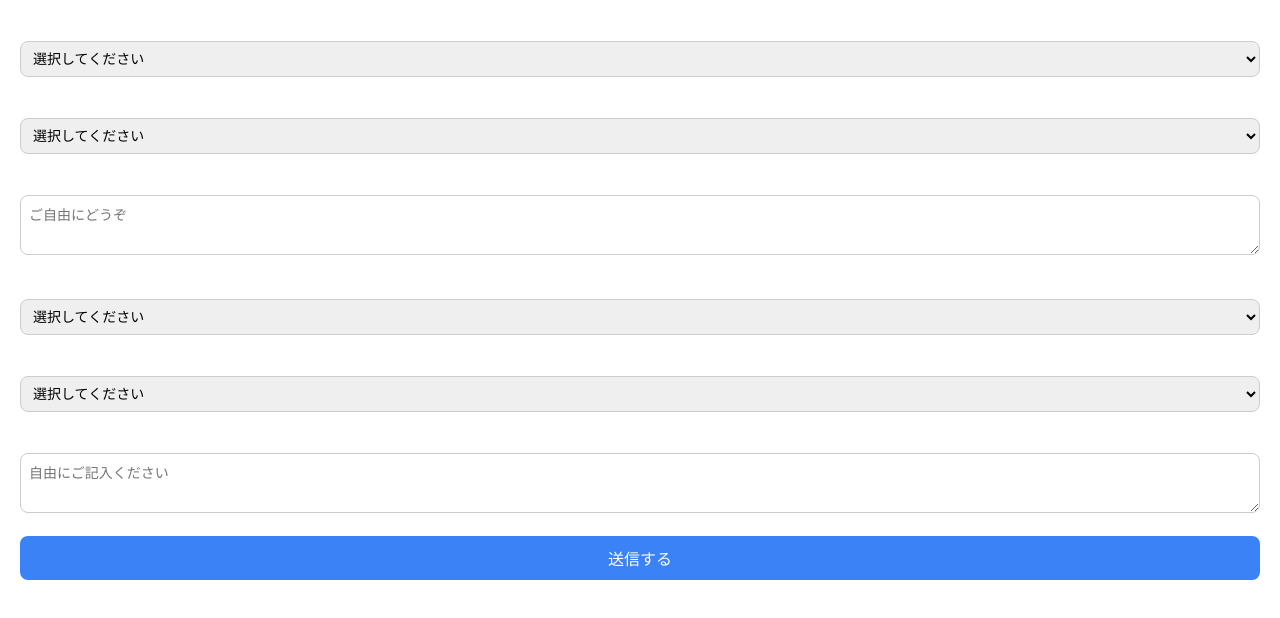
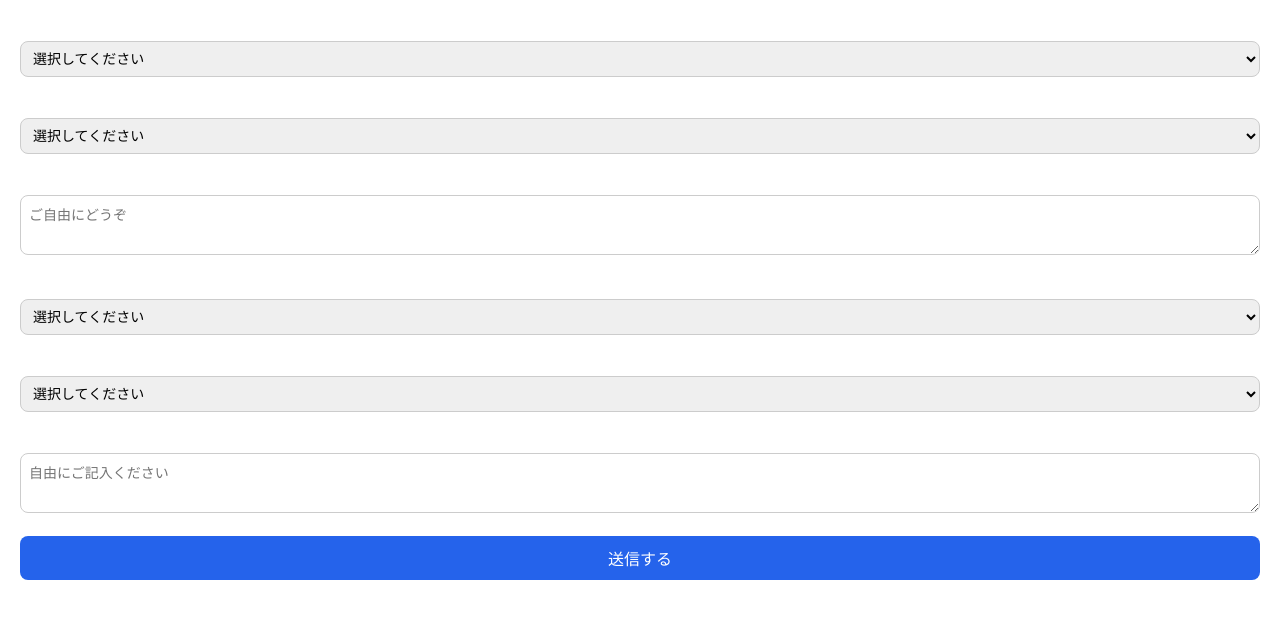
Before and after one commit to YugaHashi/Himmel_Goryon_Question, a plain HTML site: page index.html in a window 1280 px wide. Drawn offline with Linux system fonts and the light colour scheme; a web font is replaced by a local one.

Commit message:
Update style.css

```diff
--- a/style.css
+++ b/style.css
@@ -32,7 +32,7 @@ button {
   margin-top: 20px;
   padding: 10px;
   width: 100%;
-  background-color: #3b82f6;
+  background-color: #2563eb;
   color: white;
   border: none;
   border-radius: 8px;
```
